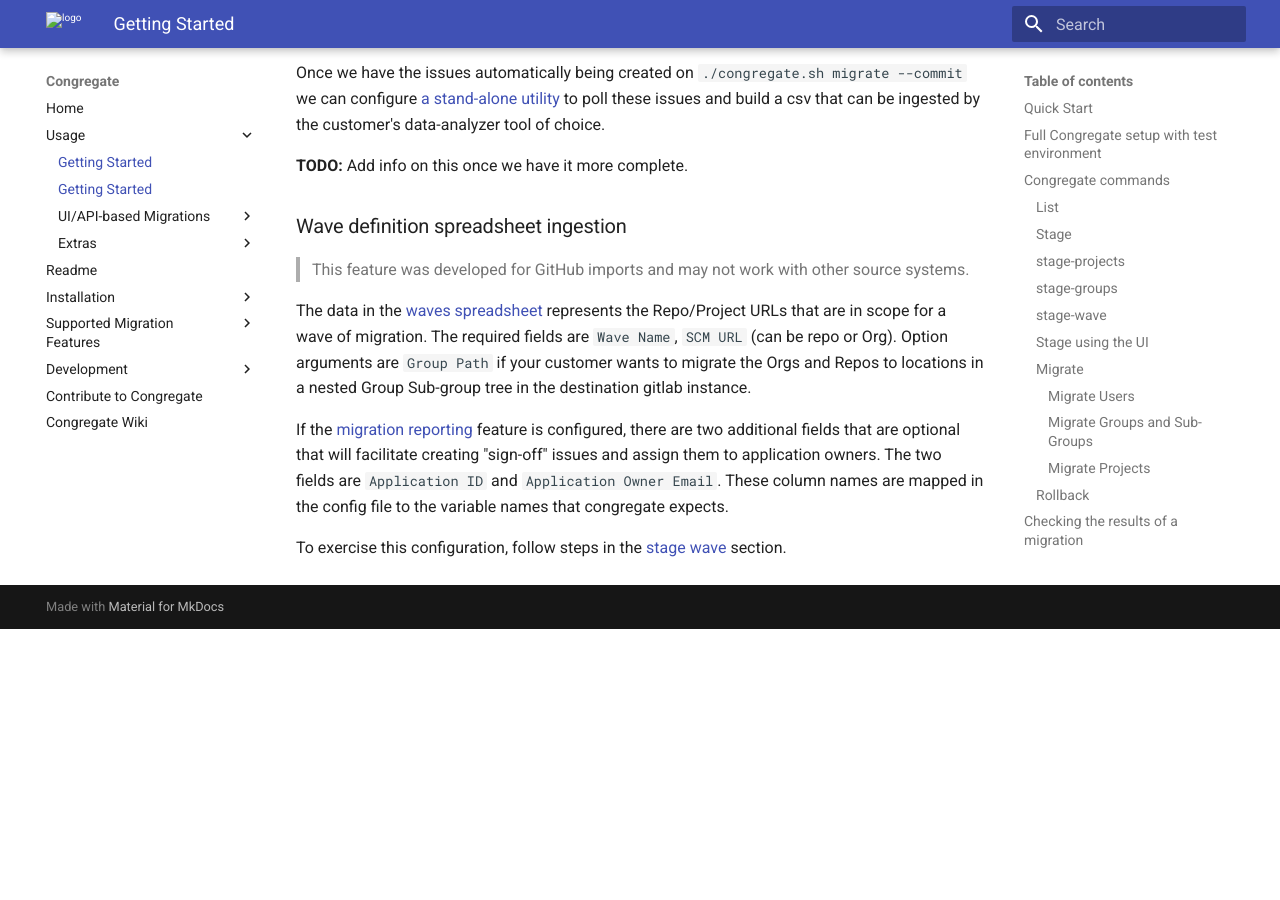
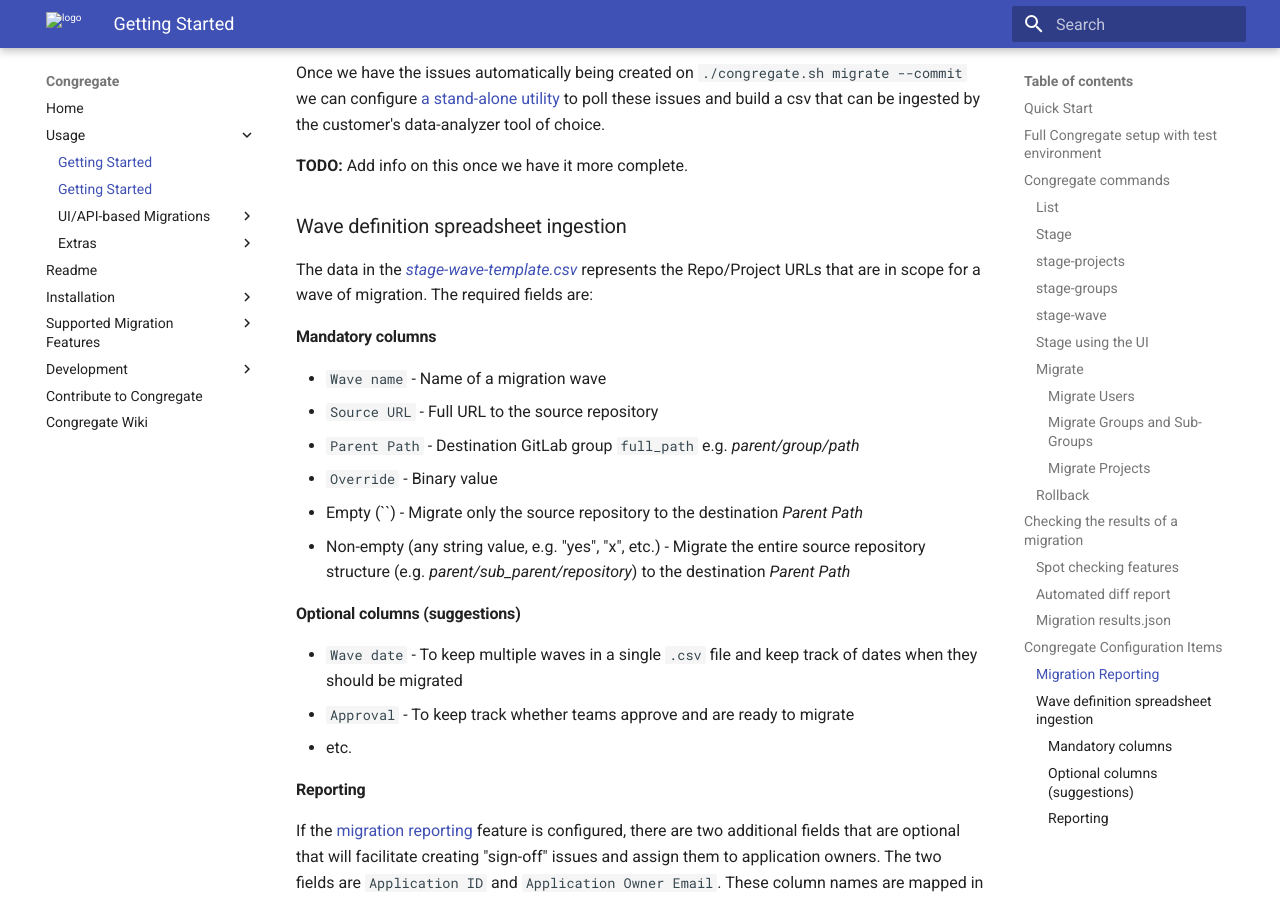
Before and after one commit to LINWEN607/congregate, an MkDocs documentation site: the page built from docs/using-congregate.md, in a window 1280 px wide and 900 px high, scrolled down 6869 px. Built offline with MkDocs 1.6.1 and Material for MkDocs 9.7.7, drawn with Linux system fonts in a browser that asks for light colours; emoji names are drawn with the system emoji font; before the commit the page ends 7498 px from its top, so only the background shows below that; some of the changed text lies outside the part shown.

Commit message:
Update stage-wave template and docs

```diff
--- a/docs/using-congregate.md
+++ b/docs/using-congregate.md
@@ -106,7 +106,7 @@
 
 ### `stage-wave`
 
-For larger migrations, customers often want to define waves of migration in a spreadsheet that congregate can read in to stage many different groups and projects at once without having to do the initial investigation for project and group ids. To set this up we need to add a few lines to the `data/congregate.conf` that look like the ones from [the template](/congregate.conf.template#L170). This configuration  template refers to the [waves.csv](/templates/waves.csv) file. A more verbose description on how this configuration works is in the [configuration section](#Wave-definition-spreadsheet-ingestion) below.
+For larger migrations, customers often want to define waves of migration in a spreadsheet that congregate can read in to stage many different groups and projects at once without having to do the initial investigation for project and group ids. To set this up we need to add a few lines to the `data/congregate.conf` that look like the ones from [the template](/congregate.conf.template#L170). This configuration  template refers to the [*stage-wave-template.csv*](/templates/stage-wave-template.csv) file. A more verbose description on how this configuration works is in the [configuration section](#wave-definition-spreadsheet-ingestion) below.
 
 Once we have this in place, you can run `./congregate.sh stage-wave <WaveName> --commit` to stage all projects and groups defined by the spreadsheet.
 
@@ -218,9 +218,24 @@
 
 ### Wave definition spreadsheet ingestion
 
-> This feature was developed for GitHub imports and may not work with other source systems.
+The data in the [*stage-wave-template.csv*](/templates/stage-wave-template.csv) represents the Repo/Project URLs that are in scope for a wave of migration. The required fields are:
 
-The data in the [waves spreadsheet](/templates/waves.csv) represents the Repo/Project URLs that are in scope for a wave of migration. The required fields are `Wave Name`, `SCM URL` (can be repo or Org). Option arguments are `Group Path` if your customer wants to migrate the Orgs and Repos to locations in a nested Group Sub-group tree in the destination gitlab instance.
+#### Mandatory columns
+
+* `Wave name` - Name of a migration wave
+* `Source URL` - Full URL to the source repository
+* `Parent Path` - Destination GitLab group `full_path` e.g. *parent/group/path*
+* `Override` - Binary value
+  * Empty (``) - Migrate only the source repository to the destination *Parent Path*
+  * Non-empty (any string value, e.g. "yes", "x", etc.) - Migrate the entire source repository structure (e.g. *parent/sub_parent/repository*) to the destination *Parent Path*
+
+#### Optional columns (suggestions)
+
+* `Wave date` - To keep multiple waves in a single `.csv` file and keep track of dates when they should be migrated
+* `Approval` - To keep track whether teams approve and are ready to migrate
+* etc.
+
+#### Reporting
 
 If the [migration reporting](#migration-reporting) feature is configured, there are two additional fields that are optional that will facilitate creating "sign-off" issues and assign them to application owners. The two fields are `Application ID` and `Application Owner Email`. These column names are mapped in the config file to the variable names that congregate expects.
 
```
Also changed, not shown: 5 other files.
